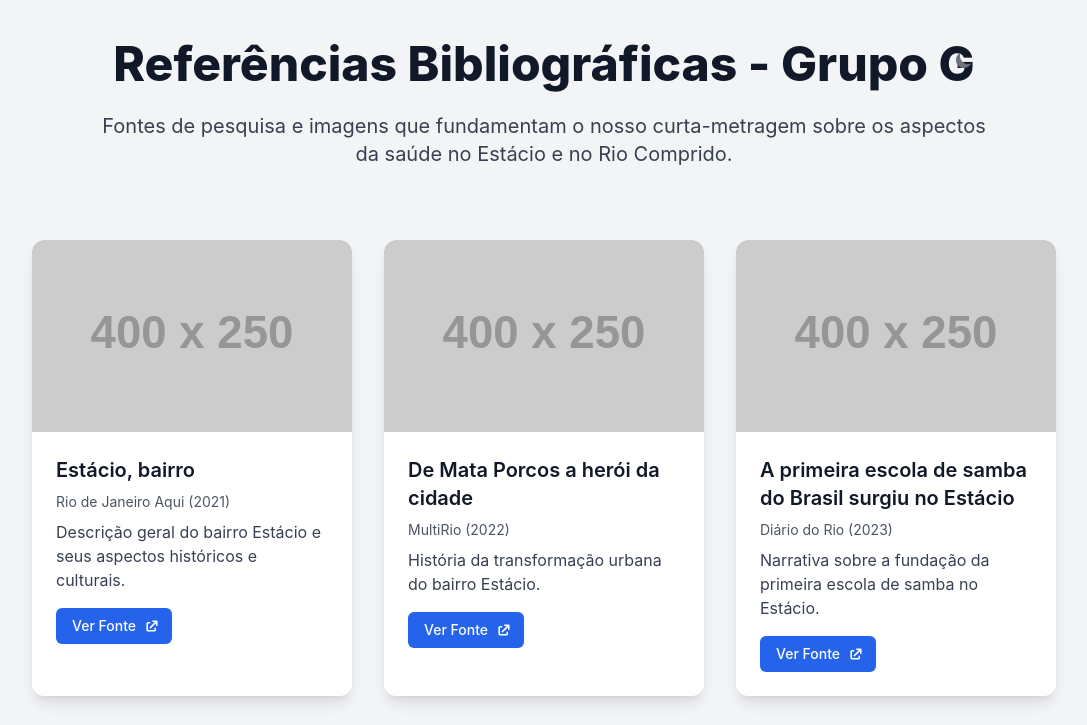
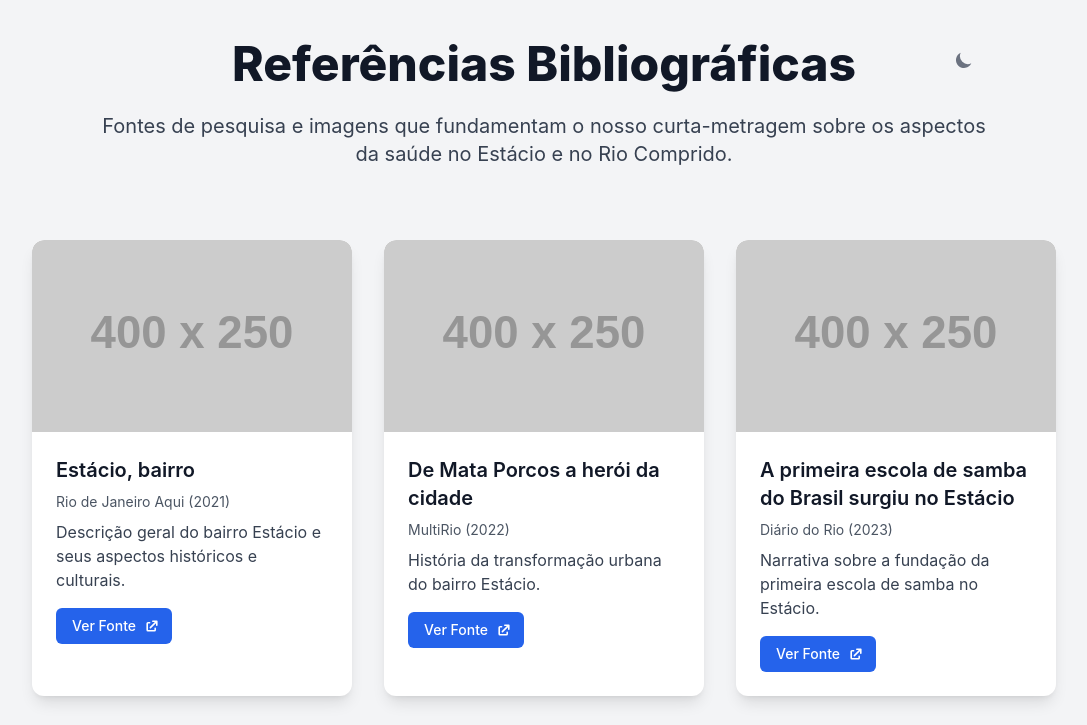
Before and after one commit to amandarrosa/referencia-bibliografica, a plain HTML site: page index.html in a window 1280 px wide. Shown: the top 725 px of the page, without its empty margins (96-1183 px from the left). Drawn offline with nearby package versions, Linux system fonts and the light colour scheme; placeholder pictures from the web are drawn by us.

Commit message:
update4.5

```diff
--- a/index.html
+++ b/index.html
@@ -5,6 +5,19 @@
     <meta name="viewport" content="width=device-width, initial-scale=1.0">
     <title>Referências Bibliográficas</title>
     <script src="https://cdn.tailwindcss.com"></script>
+    <script>
+        // Configuração Tailwind para dark mode via classe (controlado manualmente)
+        tailwind.config = {
+            darkMode: 'class',
+            theme: {
+                extend: {
+                    fontFamily: {
+                        sans: ['Inter', 'sans-serif'],
+                    },
+                },
+            },
+        };
+    </script>
     <style>
         body {
             font-family: 'Inter', sans-serif;
@@ -15,7 +28,7 @@
     <header class="w-full max-w-4xl text-center mb-12 relative">
         <div>
             <h1 class="text-4xl sm:text-5xl font-extrabold text-gray-900 dark:text-gray-100 leading-tight mb-4 rounded-lg p-2">
-                Referências Bibliográficas - Grupo G
+                Referências Bibliográficas
             </h1>
         </div>
         <button id="theme-toggle" type="button" class="absolute top-2 right-2 text-gray-500 dark:text-gray-400 hover:bg-gray-200 dark:hover:bg-gray-700 focus:outline-none focus:ring-4 focus:ring-gray-200 dark:focus:ring-gray-700 rounded-lg text-sm p-2.5">
@@ -35,7 +48,7 @@
         <p id="loading-message" class="col-span-full text-center text-gray-600">Carregando referências...</p>
     </main>
 
-    <footer class="w-full max-w-4xl text-center mt-16 pt-8 border-t border-gray-200 dark:border-gray-700 text-sm">
+     <footer class="w-full max-w-4xl text-center mt-16 pt-8 border-t border-gray-200 dark:border-gray-700 text-sm">
 
         <div class="mt-6">
             <p class="font-semibold text-gray-800 dark:text-gray-200">Grupo G</p>
@@ -56,6 +69,7 @@
         </div>
 
     </footer>
+
     <!-- Scripts -->
     <script src="main.js"></script>
 </body>
```
